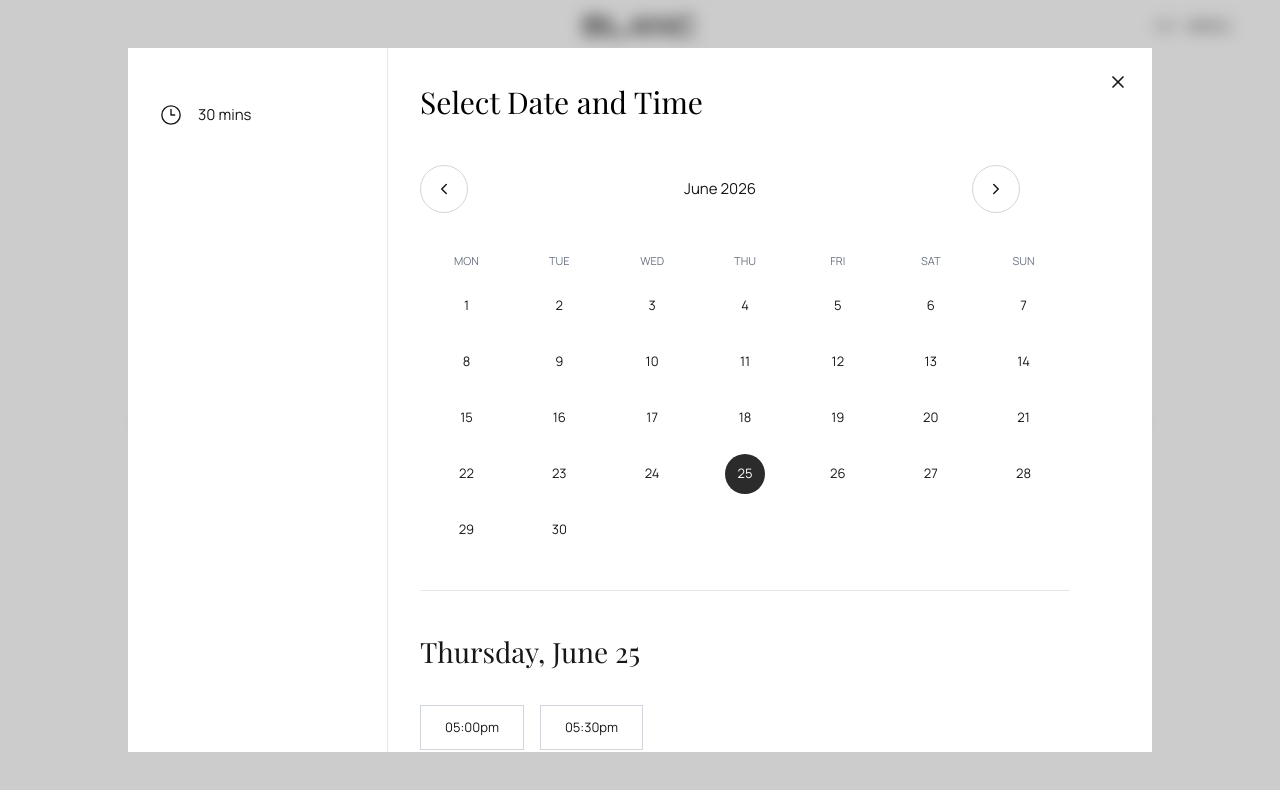
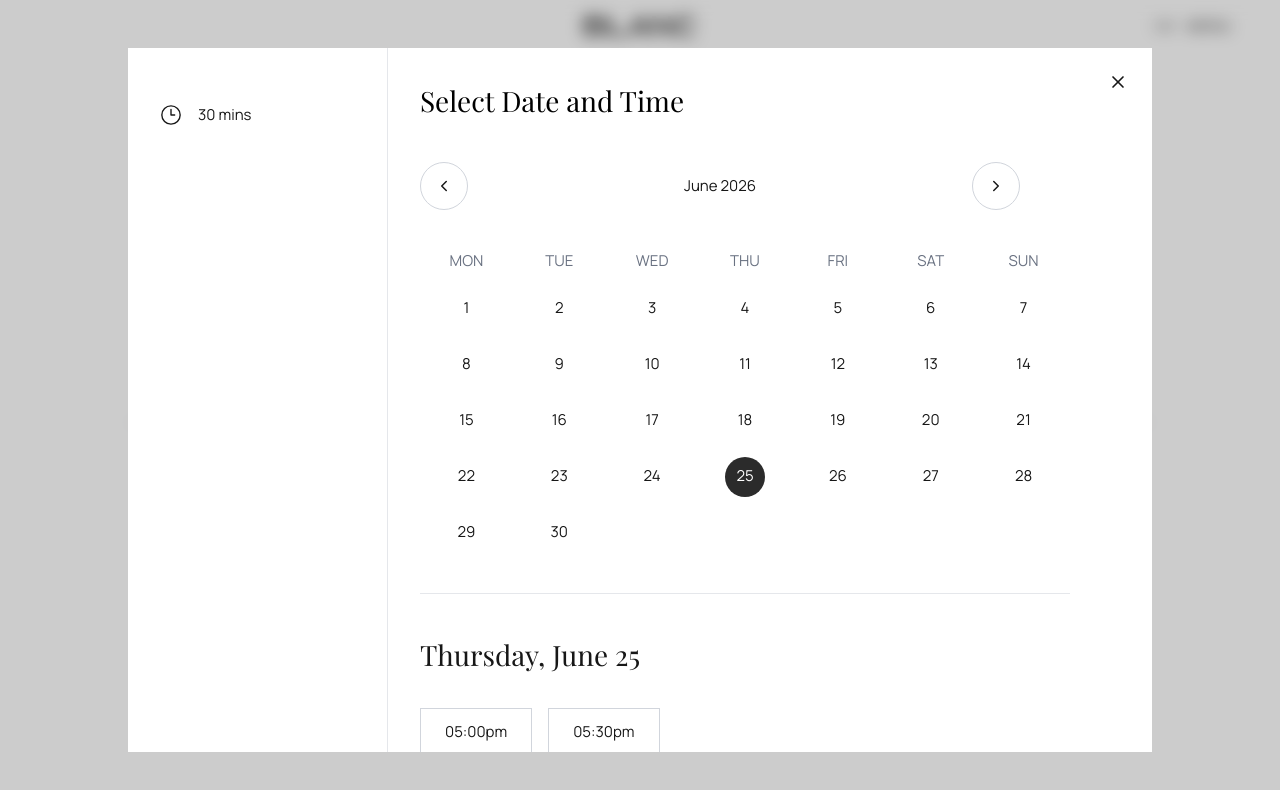
Before and after one commit to Ladwa14/blanc-website, a Next.js app: page / in a window 1280 px wide. Both pictures are taken after a click on the button "BOOK A CONSULTATION →". Shown: the part 1785-2575 px from the top of the page. Built offline with nearby package versions, Linux system fonts and the light colour scheme; a web font is replaced by a local one.

Commit message:
font size made similar for all

```diff
--- a/app/sections/Footer.tsx
+++ b/app/sections/Footer.tsx
@@ -444,7 +444,7 @@ const handleSubmit = async () => {
 
                 {step === 1 && (
                   <>
-                    <h2 className="font-playfair text-[30px] md:text-[30px] text-black mb-10">
+                   <h2 className="font-playfair text-[28px] text-black mb-10">
                       Select Date and Time
                     </h2>
 
@@ -474,7 +474,7 @@ const handleSubmit = async () => {
     {["MON", "TUE", "WED", "THU", "FRI", "SAT", "SUN"].map((day) => (
       <p
         key={day}
-        className="font-manrope text-[11px] text-gray-500"
+        className="font-manrope text-[15px] text-gray-500"
       >
         {day}
       </p>
@@ -488,7 +488,7 @@ const handleSubmit = async () => {
       <div key={day} className="flex justify-center">
         <button
           onClick={() => setSelectedDate(day)}
-          className={`w-10 h-10 rounded-full font-manrope text-[13px] transition ${
+          className={`w-10 h-10 rounded-full font-manrope text-[15px] transition ${
             selectedDate === day
               ? "bg-[#2B2B2B] text-white"
               : "hover:bg-gray-100"
@@ -503,7 +503,7 @@ const handleSubmit = async () => {
                       {/* TIMES */}
 
                       <div className="border-t border-gray-200 pt-10 mt-10">
-                       <h3 className="font-playfair text-[28px] mb-8">
+                      <h3 className="font-playfair text-[28px] mb-8">
   {new Date(
     currentYear,
     currentMonth,
@@ -528,7 +528,7 @@ const handleSubmit = async () => {
                             <button
                               key={time}
                               onClick={() => setSelectedTime(time)}
-                              className={`border px-6 py-3 font-manrope text-[13px] transition ${
+                              className={`border px-6 py-3 font-manrope text-[15px] transition ${
                                 selectedTime === time
                                   ? "bg-[#2B2B2B] text-white border-[#2B2B2B]"
                                   : "border-gray-300"
@@ -547,7 +547,7 @@ const handleSubmit = async () => {
                             Timezone<span className="text-red-500">*</span>
                           </p>
 
-                          <select className="w-full max-w-[420px] border border-gray-300 h-[52px] px-5 font-manrope outline-none">
+                          <select className="w-full max-w-[420px] border border-gray-300 h-[52px] px-5 font-manrope text-[15px] outline-none">
                             <option>India Standard Time (IST)</option>
                           </select>
                         </div>
@@ -557,7 +557,7 @@ const handleSubmit = async () => {
                         <div className="flex justify-end mt-16">
                           <button
                             onClick={() => setStep(2)}
-                            className="bg-[#2B2B2B] text-white px-16 py-5 font-manrope"
+                            className="bg-[#2B2B2B] text-white px-16 py-5 font-manrope text-[15px]"
                           >
                             Next
                           </button>
@@ -571,7 +571,7 @@ const handleSubmit = async () => {
 
                 {step === 2 && (
                   <>
-                    <h2 className="font-playfair text-[30px] text-black mb-12">
+                   <h2 className="font-playfair text-[28px] text-black mb-12">
                       Enter Details
                     </h2>
 
@@ -589,7 +589,7 @@ const handleSubmit = async () => {
   placeholder="Enter patient's name"
   value={name}
   onChange={(e) => setName(e.target.value)}
-  className="w-full border border-gray-300 h-[52px] px-5 outline-none font-manrope"
+  className="w-full border border-gray-300 h-[52px] px-5 outline-none font-manrope text-[15px]"
 />
                       </div>
 
@@ -602,7 +602,7 @@ const handleSubmit = async () => {
                         </label>
 
                         <div className="flex">
-                          <div className="border border-gray-300 border-r-0 h-[52px] px-5 flex items-center font-manrope">
+                          <div className="border border-gray-300 border-r-0 h-[52px] px-5 flex items-center font-manrope text-[15px]">
                             +91
                           </div>
 
@@ -650,7 +650,7 @@ const handleSubmit = async () => {
                           ].map((item) => (
                             <label
                               key={item}
-                              className="flex items-center gap-3 font-manrope"
+                             className="flex items-center gap-3 font-manrope text-[15px]"
                             >
                            <input
   type="radio"
@@ -675,7 +675,7 @@ const handleSubmit = async () => {
                        <textarea
   value={message}
   onChange={(e) => setMessage(e.target.value)}
-  className="w-full border border-gray-300 h-[110px] p-5 outline-none resize-none font-manrope"
+  className="w-full border border-gray-300 h-[110px] p-5 outline-none resize-none font-manrope text-[15px]"
 />
                       </div>
 
@@ -685,7 +685,7 @@ const handleSubmit = async () => {
                        <button
   onClick={handleSubmit}
   disabled={loading}
-  className="bg-[#2B2B2B] text-white px-12 py-3 text-[14px] font-manrope disabled:opacity-50"
+  className="bg-[#2B2B2B] text-white px-12 py-3 text-[15px] font-manrope disabled:opacity-50"
 >
   {loading ? "Submitting..." : "Submit"}
 </button>
```
